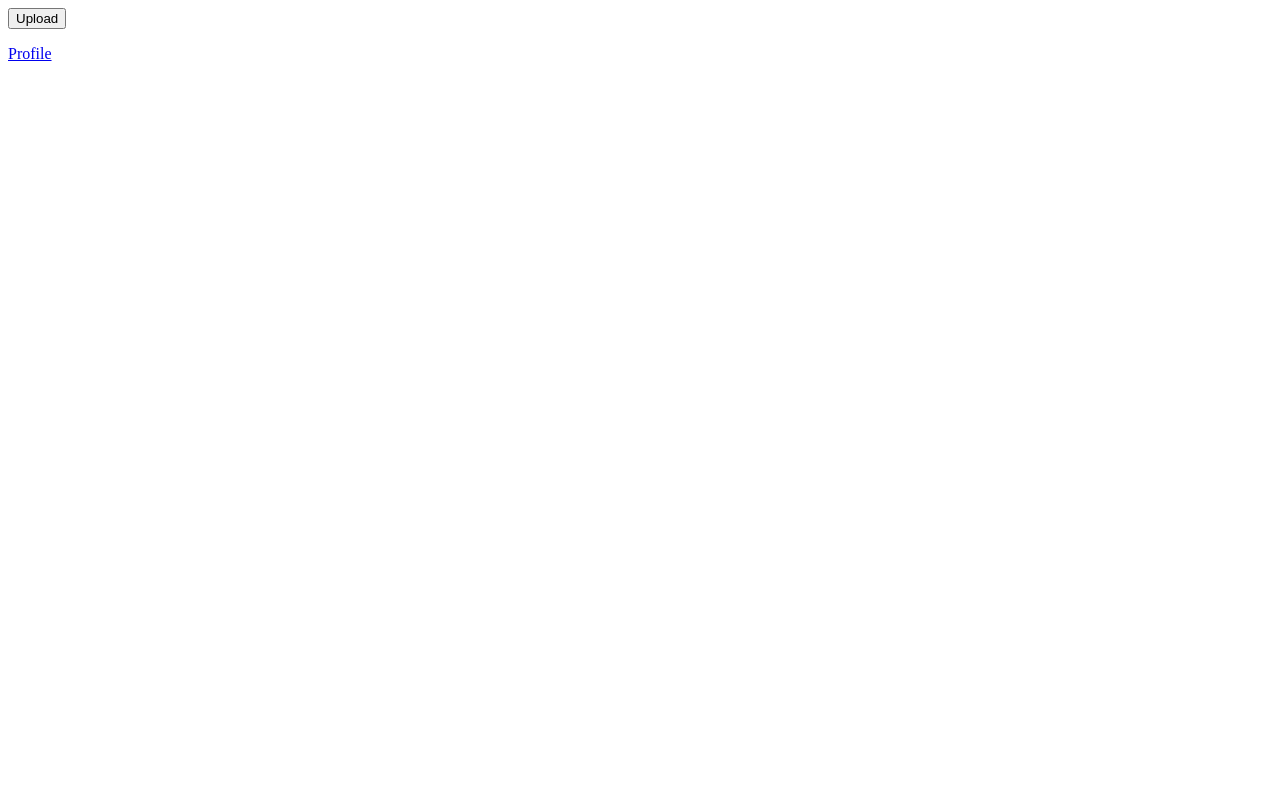
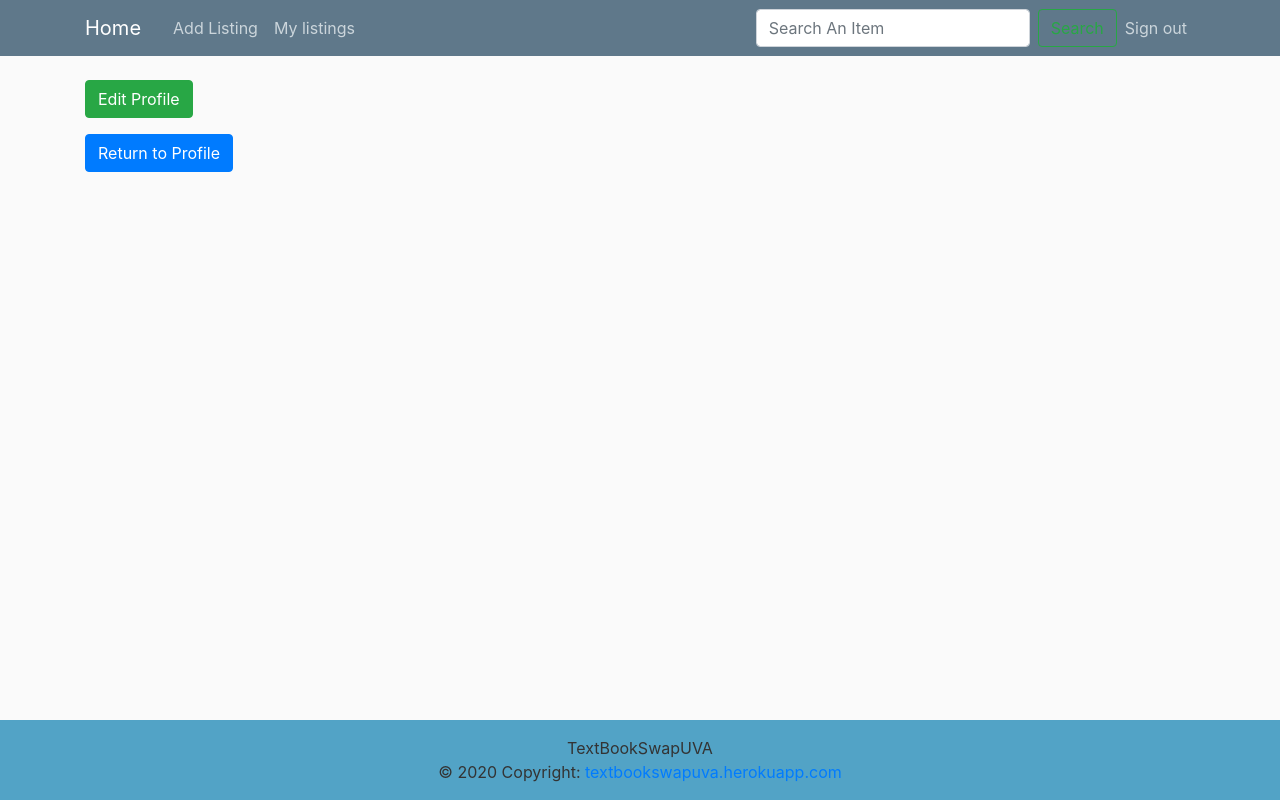
Before and after one commit to jonahweissman/cs3240-textbook-swap, a Django app: page /profile/editprofile in a window 1280 px wide. Before the commit the page is almost empty. Run offline with Django 3.2, Linux system fonts and the light colour scheme; some libraries are stand-ins or nearby versions.

Commit message:
Included bootstrap for edit profile

```diff
--- a/marketplace/templates/marketplace/edit_profile.html
+++ b/marketplace/templates/marketplace/edit_profile.html
@@ -1,17 +1,77 @@
+<link rel="stylesheet" href="https://stackpath.bootstrapcdn.com/bootstrap/4.4.1/css/bootstrap.min.css" integrity="sha384-Vkoo8x4CGsO3+Hhxv8T/Q5PaXtkKtu6ug5TOeNV6gBiFeWPGFN9MuhOf23Q9Ifjh" crossorigin="anonymous">
 
 {% block head %}
 <title>Profile</title>
 {% endblock %}
+{% load static %}
+<!DOCTYPE html>
+<html>
+<head>
+    <!-- Required meta tags -->
+    <meta charset="utf-8">
+    <meta name="viewport" content="width=device-width, initial-scale=1, shrink-to-fit=no">
 
-{% block body %}
+    <!-- Bootstrap CSS -->
+    <link rel="stylesheet" href="https://maxcdn.bootstrapcdn.com/bootstrap/4.0.0/css/bootstrap.min.css" integrity="sha384-Gn5384xqQ1aoWXA+058RXPxPg6fy4IWvTNh0E263XmFcJlSAwiGgFAW/dAiS6JXm" crossorigin="anonymous">
+
+    <link rel="stylesheet" type="text/css" href="{% static 'marketplace/main.css' %}">
+
+    <title>Profile</title>
+
+</head>
+
+<body>
+    <header class="site-header">
+        <nav class="navbar navbar-expand-md navbar-dark bg-steel">
+          <div class="container">
+            <a class="navbar-brand mr-4" href="{% url 'index' %}">Home</a>
+            <button class="navbar-toggler" type="button" data-toggle="collapse" data-target="#navbarToggle" aria-controls="navbarToggle" aria-expanded="false" aria-label="Toggle navigation">
+            <span class="navbar-toggler-icon"></span>
+            </button>
+            <div class="collapse navbar-collapse" id="navbarToggle">
+              <div class="navbar-nav mr-auto">
+                <a class="nav-item nav-link" href="{% url 'addListing' %}">Add Listing</a>
+                <a class="nav-item nav-link" href="{% url 'index' %}">My listings</a>
+              </div>
+              <!-- Navbar Right Side -->
+              <div class="navbar-nav">
+                <form class="form-inline my-2 my-lg-0">
+                      <input class="form-control mr-sm-2" type="search" placeholder="Search An Item" aria-label="Search">
+                      <button class="btn btn-outline-success my-2 my-sm-0" type="submit">Search</button>
+                    </form>
+                  <a class="nav-item nav-link" href= "/Signout"> Sign out</a>
+              </div>
+            </div>
+          </div>
+        </nav>
+    </header>
+
+
+</br>
 
 <div class="container">
     <form enctype="multipart/form-data" method="POST" action="">
         {% csrf_token %}
         {{ form.as_p }}
-        <input type="submit" value="Upload"/>
+<button type="submit" class="btn btn-success">Edit Profile</button>
     </form>
-    <a href="http://127.0.0.1:8000/profile" class="btn">Profile</a>
+    <a href="http://127.0.0.1:8000/profile" type="button" class="btn btn-primary">Return to Profile</a>
+
+        <!-- Footer -->
+<footer id = "footer" class="page-footer font-small blue">
+
+  <!-- Copyright -->
+  <div class="footer-copyright text-center py-3">
+  TextBookSwapUVA <br>
+  © 2020 Copyright:
+    <a href="http://textbookswapuva.herokuapp.com/"> textbookswapuva.herokuapp.com</a>
+  </div>
+  <!-- Copyright -->
+
+</footer>
+<!-- Footer -->
+
+{% block body %}
 </div>
 
 {% endblock %}
```
